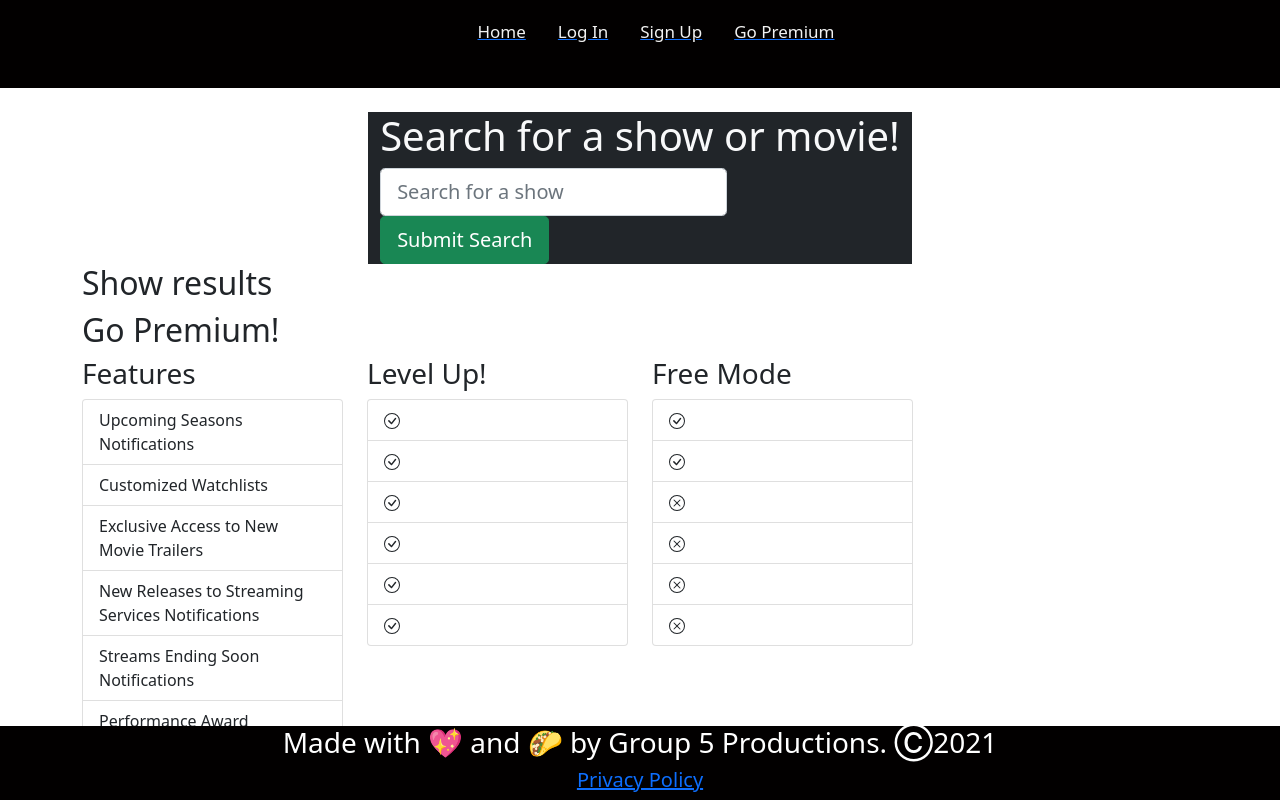
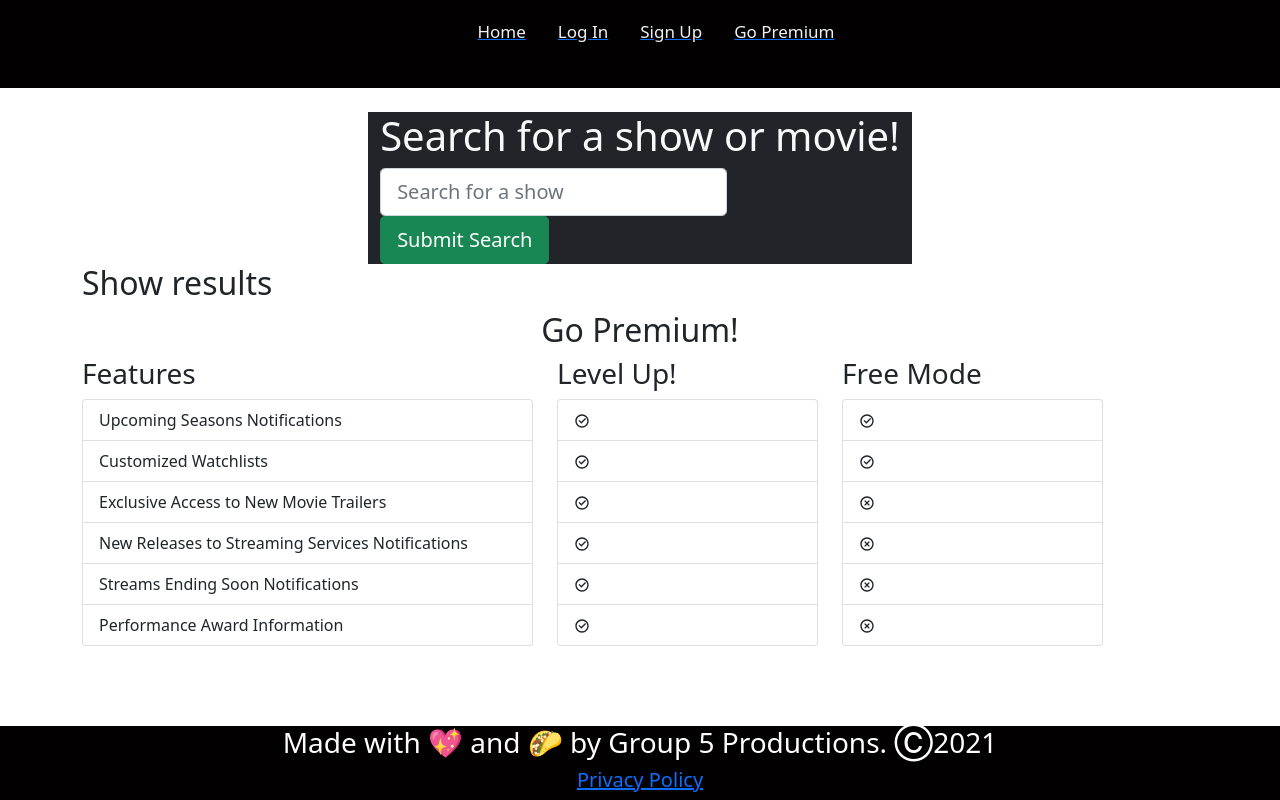
Before and after one commit to fraudwheeldrive/tracker, a React (Create React App) app in the folder client/: page /gopremium in a window 1280 px wide. Built offline with nearby package versions, Linux system fonts and the light colour scheme.

Commit message:
go premium columns and rows line up

```diff
--- a/client/src/App.css
+++ b/client/src/App.css
@@ -164,3 +164,8 @@ justify-content: center;
   align-items: center;
   padding-bottom: 200px;
 }
+
+.premium-header {
+  display:flex;
+justify-content: center;
+}
--- a/client/src/components/GoPremium.js
+++ b/client/src/components/GoPremium.js
@@ -4,22 +4,28 @@ import { useMutation } from "@apollo/react-hooks";
 import Auth from "../utils/auth";
 import { ADD_USER } from "../utils/mutations";
 
+
+import ListGroup from "react-bootstrap/ListGroup";
+import Accordion from 'react-bootstrap/Accordion'
+import Badge from 'react-bootstrap/Badge'
+
 import Container from "react-bootstrap/Container";
 import Row from "react-bootstrap/Row";
 import Col from "react-bootstrap/Col";
-import { BsCheckCircle, BsXCircle } from "react-icons/bs";
-import ListGroup from "react-bootstrap/ListGroup";
-import { Badge } from "react-bootstrap"
+import { RiCheckboxCircleLine, RiCloseCircleLine } from "react-icons/ri";
+
+
 
 function GoPremium(props) {
   return (
+    <div>
     <Container>
 
-      <h2 className> Go Premium! </h2>
+      <h2 className="premium-header"> Go Premium! </h2>
 
 
       <Row>
-        <Col xs={3}>
+        <Col xs={5}>
           <h3>Features</h3>
   <ListGroup>
   <ListGroup.Item>Upcoming Seasons Notifications
@@ -36,13 +42,13 @@ function GoPremium(props) {
           <h3>Level Up!</h3>
 
           <ListGroup>
-  <ListGroup.Item><BsCheckCircle />
+  <ListGroup.Item><RiCheckboxCircleLine/>
   </ListGroup.Item>
-  <ListGroup.Item><BsCheckCircle /></ListGroup.Item>
-  <ListGroup.Item><BsCheckCircle /></ListGroup.Item>
-  <ListGroup.Item><BsCheckCircle /></ListGroup.Item>
-  <ListGroup.Item><BsCheckCircle /></ListGroup.Item>
-  <ListGroup.Item><BsCheckCircle /></ListGroup.Item>
+  <ListGroup.Item><RiCheckboxCircleLine /></ListGroup.Item>
+  <ListGroup.Item><RiCheckboxCircleLine/></ListGroup.Item>
+  <ListGroup.Item><RiCheckboxCircleLine /></ListGroup.Item>
+  <ListGroup.Item><RiCheckboxCircleLine/></ListGroup.Item>
+  <ListGroup.Item><RiCheckboxCircleLine /></ListGroup.Item>
   </ListGroup>
 
 
@@ -53,19 +59,22 @@ function GoPremium(props) {
           <h3>Free Mode </h3>
 
           <ListGroup>
-  <ListGroup.Item><BsCheckCircle />
+  <ListGroup.Item><RiCheckboxCircleLine />
   </ListGroup.Item>
-  <ListGroup.Item><BsCheckCircle /></ListGroup.Item>
-  <ListGroup.Item><BsXCircle/></ListGroup.Item>
-  <ListGroup.Item><BsXCircle /></ListGroup.Item>
-  <ListGroup.Item><BsXCircle /></ListGroup.Item>
-  <ListGroup.Item><BsXCircle /></ListGroup.Item>
+  <ListGroup.Item><RiCheckboxCircleLine/></ListGroup.Item>
+  <ListGroup.Item><RiCloseCircleLine/></ListGroup.Item>
+  <ListGroup.Item><RiCloseCircleLine/></ListGroup.Item>
+  <ListGroup.Item><RiCloseCircleLine/></ListGroup.Item>
+  <ListGroup.Item><RiCloseCircleLine /></ListGroup.Item>
   </ListGroup>
 
         </Col>
 
       </Row>
     </Container>
+
+
+    </div>
   );
 }
 
```
